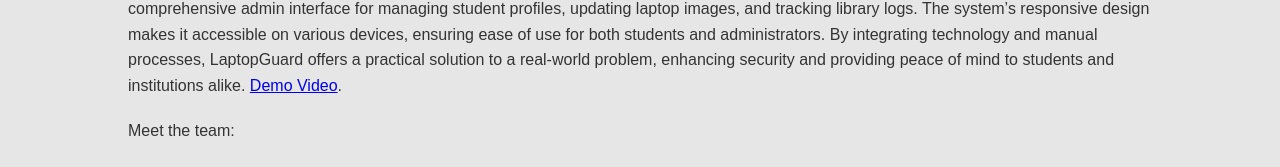
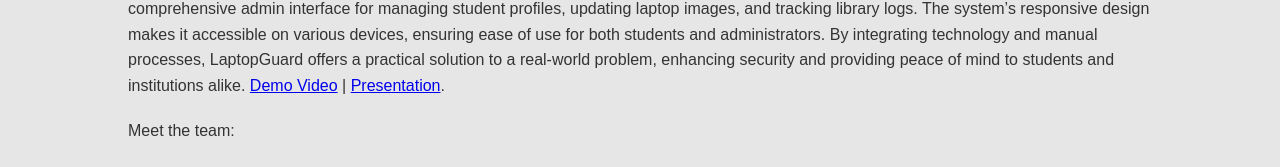
Before and after one commit to yadi09/Landing-Page, a plain HTML site: page index.html in a window 1280 px wide. Shown: the part 3625-3792 px from the top of the page. Drawn offline with Linux system fonts and the light colour scheme; a script that the page names is missing.

```diff
--- a/index.html
+++ b/index.html
@@ -109,7 +109,7 @@
                 and tracking library logs. The system’s responsive design makes it accessible on various devices,
                 ensuring ease of use for both students and administrators. By integrating technology and manual processes,
                 LaptopGuard offers a practical solution to a real-world problem, enhancing security and providing
-                peace of mind to students and institutions alike. <a href="Demo.html" target="_blank">Demo Video</a>.
+                peace of mind to students and institutions alike. <a href="Demo.html" target="_blank">Demo Video</a> | <a href="https://docs.google.com/presentation/d/1InrxzGiwif19to6XJfvXa6_JW0IUSCaydZsTzPHWQTQ/edit#slide=id.g303c673205d_0_1" target="_blank">Presentation</a>.
                 </p>
             <p>Meet the team:</p>
             <ul>
```
